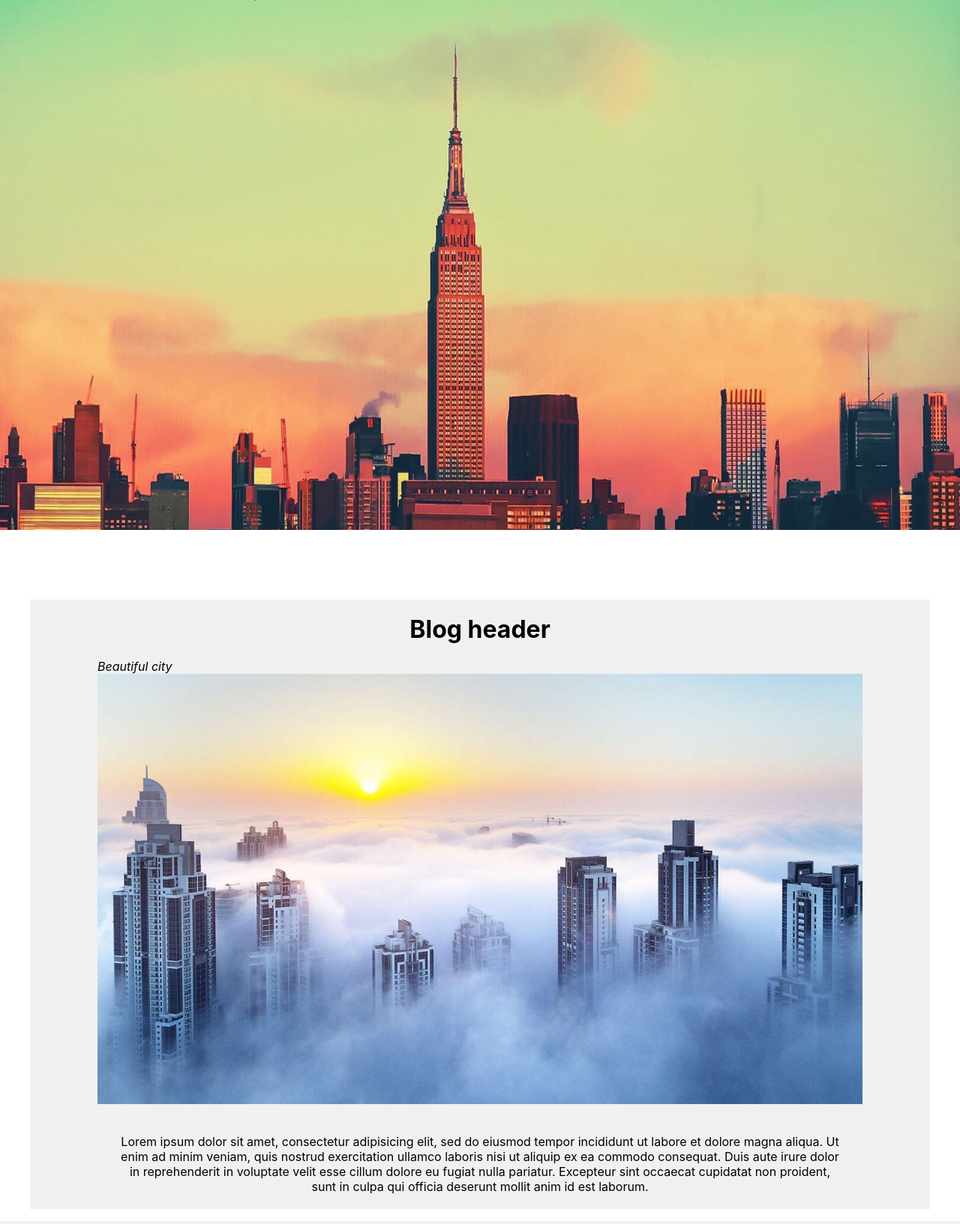
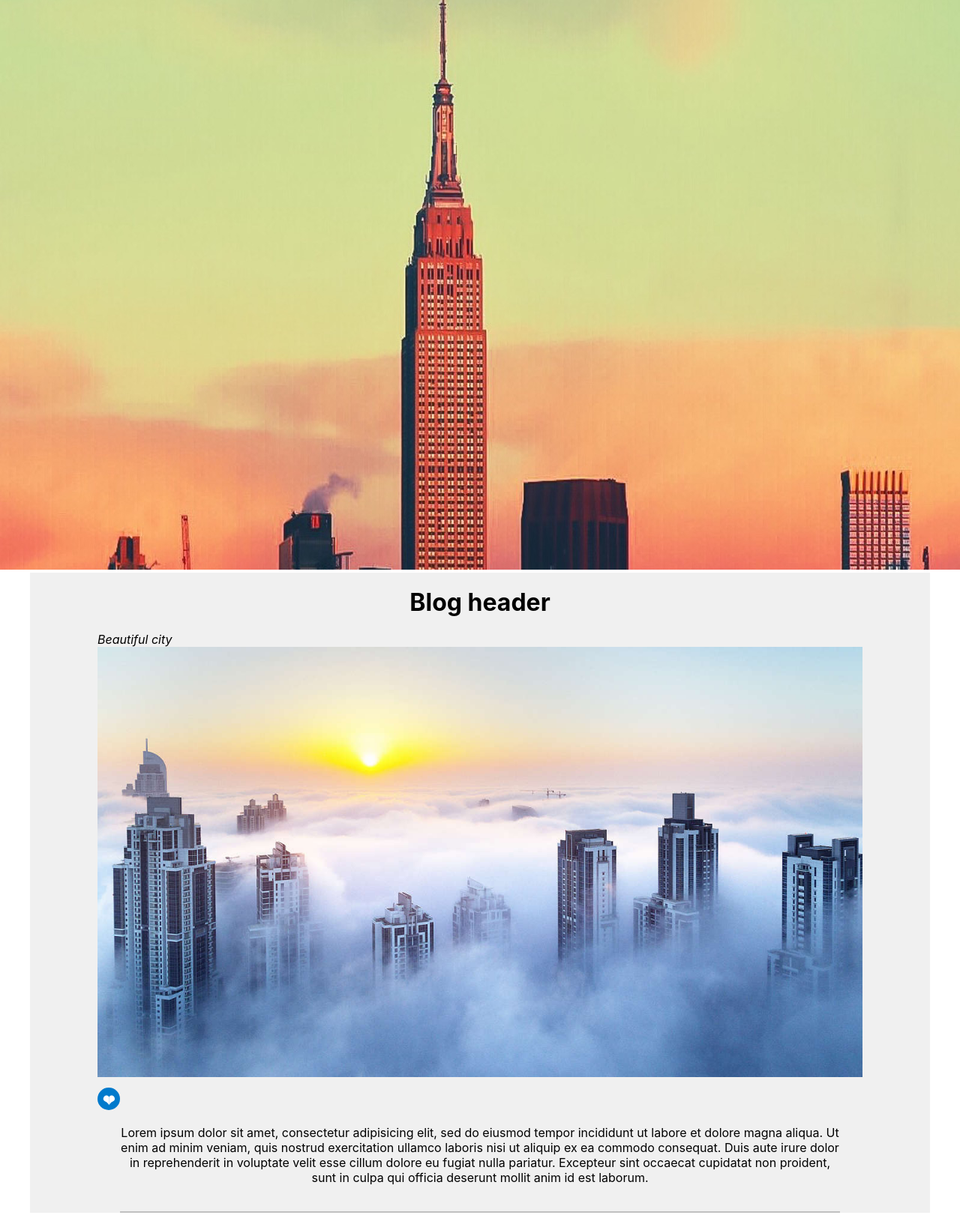
Before and after one commit to Loosergirl/Simple-CMS, a PHP site: page / in a window 1280 px wide. Shown: the part 84-1717 px from the top of the page at 75% size. Run offline with PHP 8.4, Linux system fonts and the light colour scheme.

Commit message:
CSS changes, jumbotron image + Post container.

```diff
--- a/css/main.css
+++ b/css/main.css
@@ -100,14 +100,12 @@ a {
       .site-header__listItem {
         font-size: 1.2rem; } }
   .site-header__jumbotron {
+    background: url("../images/skyscraper-large1.png") no-repeat center center;
     width: 100%;
-    height: 100vh;
-    background-repeat: no-repeat;
+    height: 760px;
     display: inline-block;
     top: 0;
     z-index: -1; }
-    .site-header__jumbotron img {
-      top: -50; }
 
 .post-container {
   display: block;
@@ -123,6 +121,8 @@ a {
     margin: 0; }
   .post-container__figure {
     margin: 0; }
+  .post-container__image-text {
+    font-style: italic; }
   .post-container__image {
     max-width: 100%;
     height: auto;
@@ -130,8 +130,18 @@ a {
     height: 500px;*/
     margin-left: auto;
     margin-right: auto; }
-  .post-container__image-text {
-    font-style: italic; }
+  .post-container__like-button {
+    background: url(../images/like.svg) no-repeat;
+    width: 30px;
+    height: 30px;
+    cursor: pointer;
+    margin-top: 10px;
+    border: none; }
   .post-container__text {
     text-align: center;
-    padding: 20px 30px; }
+    padding: 20px 30px;
+    margin: 0; }
+  .post-container__bottom-line {
+    border-bottom: 2px solid #c0c0c0;
+    width: 80%;
+    margin: 15px auto; }
--- a/index.php
+++ b/index.php
@@ -1,6 +1,7 @@
 <?php
   include 'partials/head.php';
   include 'partials/header.php';
+    include 'partials/post-section.php';
   include 'partials/footer.php';
-  include 'partials/post-section.php';
+
  ?>
--- a/partials/header.php
+++ b/partials/header.php
@@ -18,6 +18,8 @@
     </div>
               <div class="site-header__bottom-line"></div>
     </header>
-    <section class="site-header__jumbotron">
-      <img srcset="images/skyscraper-large1.png 1920w" alt="Photo of skyscraper">
-    </section>
+
+
+      <div class="site-header__jumbotron">
+      <!-- <img srcset="images/skyscraper-large1.png 1920w" alt="Photo of skyscraper">-->
+      </div>
--- a/partials/post-section.php
+++ b/partials/post-section.php
@@ -1,9 +1,12 @@
 <div class="post-container">
+
+  <div class="post-container__post">
     <div class="wrapper__post">
       <h2 class="post-container__header">Blog header</h2>
         <figure class="post-container__figure">
           <figcaption class="post-container__image-text">Beautiful city</figcaption>
           <img class="post-container__image" src="./images/sky.jpg" alt="Post-image">
+          <input type="submit" class="post-container__like-button" value="">
         </figure>
             <p class="post-container__text">Lorem ipsum dolor sit amet, consectetur adipisicing elit,
               sed do eiusmod tempor incididunt ut labore et dolore magna aliqua.
@@ -12,6 +15,10 @@
               Duis aute irure dolor in reprehenderit in voluptate
               velit esse cillum dolore eu fugiat nulla pariatur.
               Excepteur sint occaecat cupidatat non proident,
-    sunt in culpa qui officia deserunt mollit anim id est laborum.</p>
+              sunt in culpa qui officia deserunt mollit anim id est laborum.
+            </p>
     </div>
+            <div class="post-container__bottom-line"></div>
     </div>
+
+</div>
--- a/scss/modules/_post-container.scss
+++ b/scss/modules/_post-container.scss
@@ -5,7 +5,6 @@
   background-color: #f0f0f0;
   margin-left: auto;
   margin-right: auto;
-
 
   &__header {
     text-align: center;
@@ -18,6 +17,10 @@
     margin: 0;
   }
 
+  &__image-text {
+    font-style: italic;
+  }
+
   &__image {
     max-width: 100%;
     height: auto;
@@ -26,12 +29,26 @@
     margin-left: auto;
     margin-right: auto;
   }
-  &__image-text {
-    font-style: italic;
+
+  &__like-button {
+    background:url(../images/like.svg) no-repeat;
+    width: 30px;
+    height: 30px;
+    cursor: pointer;
+    margin-top: 10px;
+    border: none;
   }
+
   &__text {
     text-align: center;
     padding: 20px 30px;
+    margin: 0;
+  }
 
+  &__bottom-line {
+    border-bottom: 2px solid #c0c0c0;
+    width: 80%;
+    margin: 15px auto;
   }
+
 }
--- a/scss/modules/_site-header.scss
+++ b/scss/modules/_site-header.scss
@@ -79,17 +79,17 @@
       }
     }
 
+    &__jumbotron-relative {
+
+    }
+
     &__jumbotron {
+      background: url("../images/skyscraper-large1.png") no-repeat center center;
       width: 100%;
-      height: 100vh;
-      background-repeat: no-repeat;
+      height: 760px;
       display: inline-block;
       top: 0;
       z-index: -1;
-
-      img {
-          top: -50;
-          }
         }
     /*&__bottom-line {
         height: 1px;
```
Lines whose indentation alone changed are shown as unchanged.
